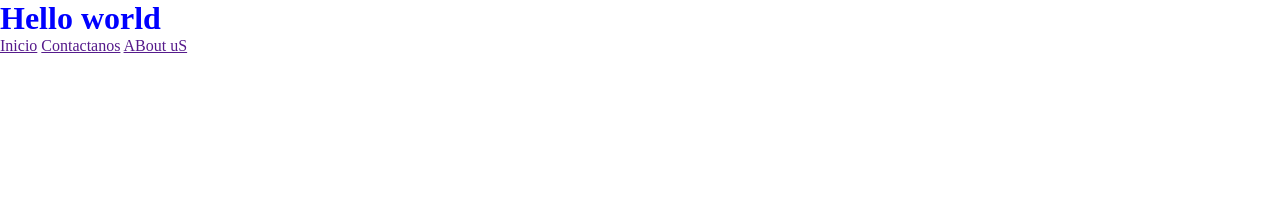
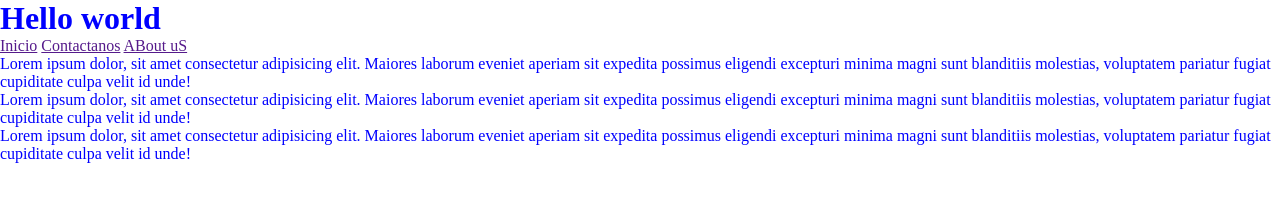
Before and after one commit to DiegoGo1342/git1, a plain HTML site: page index.html in a window 1280 px wide. Drawn offline with Linux system fonts and the light colour scheme.

Commit message:
Change to try new branch rama_dos

```diff
--- a/index.html
+++ b/index.html
@@ -12,5 +12,8 @@
     <a href="">Inicio</a>
     <a href="">Contactanos</a>
     <a href="">ABout uS</a>
+    <p>Lorem ipsum dolor, sit amet consectetur adipisicing elit. Maiores laborum eveniet aperiam sit expedita possimus eligendi excepturi minima magni sunt blanditiis molestias, voluptatem pariatur fugiat cupiditate culpa velit id unde!</p>
+    <p>Lorem ipsum dolor, sit amet consectetur adipisicing elit. Maiores laborum eveniet aperiam sit expedita possimus eligendi excepturi minima magni sunt blanditiis molestias, voluptatem pariatur fugiat cupiditate culpa velit id unde!</p>
+    <p>Lorem ipsum dolor, sit amet consectetur adipisicing elit. Maiores laborum eveniet aperiam sit expedita possimus eligendi excepturi minima magni sunt blanditiis molestias, voluptatem pariatur fugiat cupiditate culpa velit id unde!</p>
 </body>
 </html>
--- a/script.js
+++ b/script.js
@@ -1,3 +1,6 @@
-export default function suma(){
+function suma(){
     return 2+2;
 }
+function resta(){
+    return 2+2;
+}
--- a/style.css
+++ b/style.css
@@ -7,3 +7,7 @@
 #hello{
     color: blue;
 }
+
+p{
+color: blue;
+}
```
